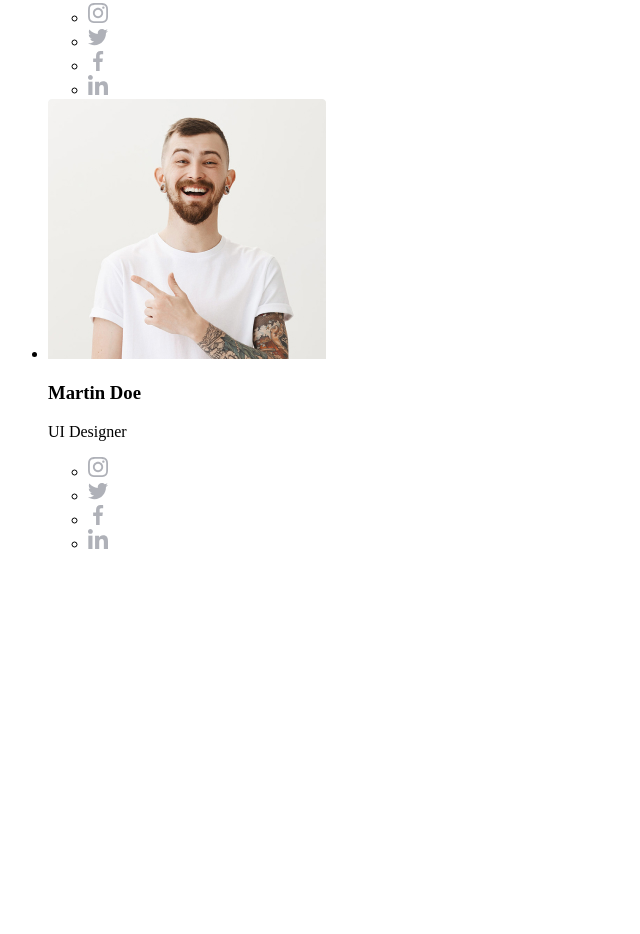
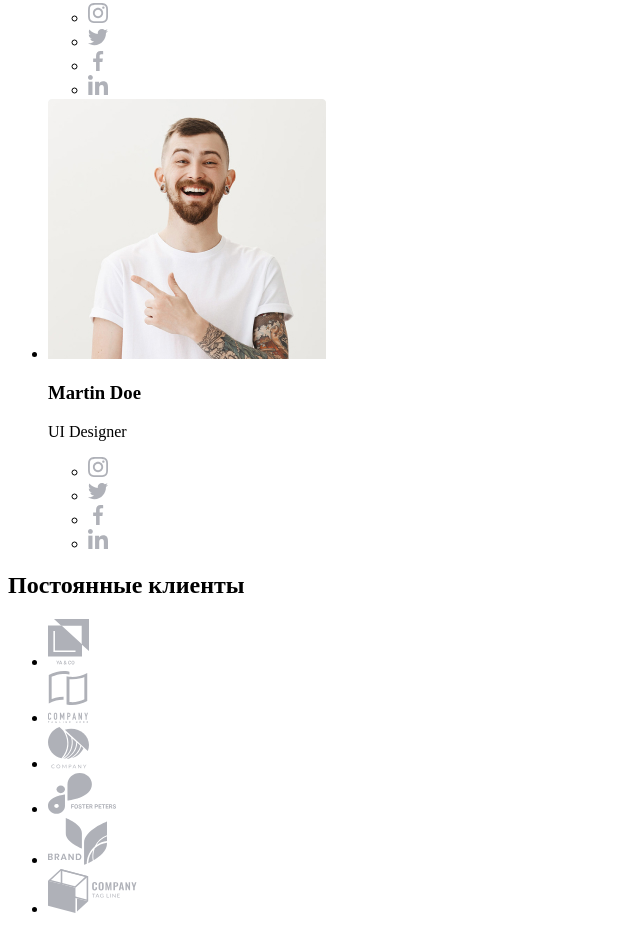
Before and after one commit to AleksandrKolot/goit-markup-hw-01, a plain HTML site: page index.html in a window 1280 px wide. Shown: the part 3336-4270 px from the top of the page, without its empty margins (0-640 px from the left). Before the commit the page ends 3905 px from the top, so only its background shows below. Drawn offline with Linux system fonts and the light colour scheme.

Commit message:
секция 5

```diff
--- a/index.html
+++ b/index.html
@@ -83,7 +83,7 @@
     <h2>Наша команда</h2>
     <ul>
       <li>
-        <img src="./image/John.jpg" alt="John Smith" width="278">
+        <img src="./image/John.jpg" alt="Джон Смит" width="278">
         <h3>John Smith</h3>
         <p>Product Designer</p>
         <ul>
@@ -110,7 +110,7 @@
         </ul>
       </li>
       <li>
-        <img src="./image/Marta.jpg" alt="Marta Stewart" width="278">
+        <img src="./image/Marta.jpg" alt="Марта Стюарт" width="278">
         <h3>Marta Stewart</h3>
         <p>Frontend Developer</p>
         <ul>
@@ -137,7 +137,7 @@
         </ul>
       </li>
       <li>
-        <img src="./image/Robert.jpg" alt="Robert Jakis" width="278">
+        <img src="./image/Robert.jpg" alt="Роберт Якіс" width="278">
         <h3>Robert Jakis</h3>
         <p>Marketing</p>
         <ul>
@@ -164,7 +164,7 @@
         </ul>
       </li>
       <li>
-        <img src="./image/Martin.jpg" alt="Martin Doe" width="278">
+        <img src="./image/Martin.jpg" alt="Мартин Доу" width="278">
         <h3>Martin Doe</h3>
         <p>UI Designer</p>
         <ul>
@@ -192,5 +192,41 @@
       </li>
     </ul>
   </section>
+  <section>
+    <h2>Постоянные клиенты</h2>
+    <!-- вставить лого настоящих компаний -->
+    <ul>
+      <li>
+        <a href="">
+          <img src="./image/logo 1.svg" alt="логотип Яендко">
+        </a>
+      </li>
+      <li>
+        <a href="">
+          <img src="./image/logo 2.svg" alt="логотип Теглайн">
+        </a>
+      </li>
+      <li>
+        <a href="">
+          <img src="./image/logo 3.svg" alt="логотип Компании">
+        </a>
+      </li>
+      <li>
+        <a href="">
+          <img src="./image/logo 4.svg" alt="логотип Фостер Петерс">
+        </a>
+      </li>
+      <li>
+        <a href="">
+          <img src="./image/logo 5.svg" alt="логотип Бренд">
+        </a>
+      </li>
+      <li>
+        <a href="">
+          <img src="./image/logo 6.svg" alt="логотип Компанитеглайн">
+        </a>
+      </li>
+    </ul>
+  </section>
 </body>
 </html>
```
Also changed, not shown: image/logo 1.svg (added), image/logo 2.svg (added), image/logo 3.svg (added), image/logo 4.svg (added), image/logo 5.svg (added), image/logo 6.svg (added).
